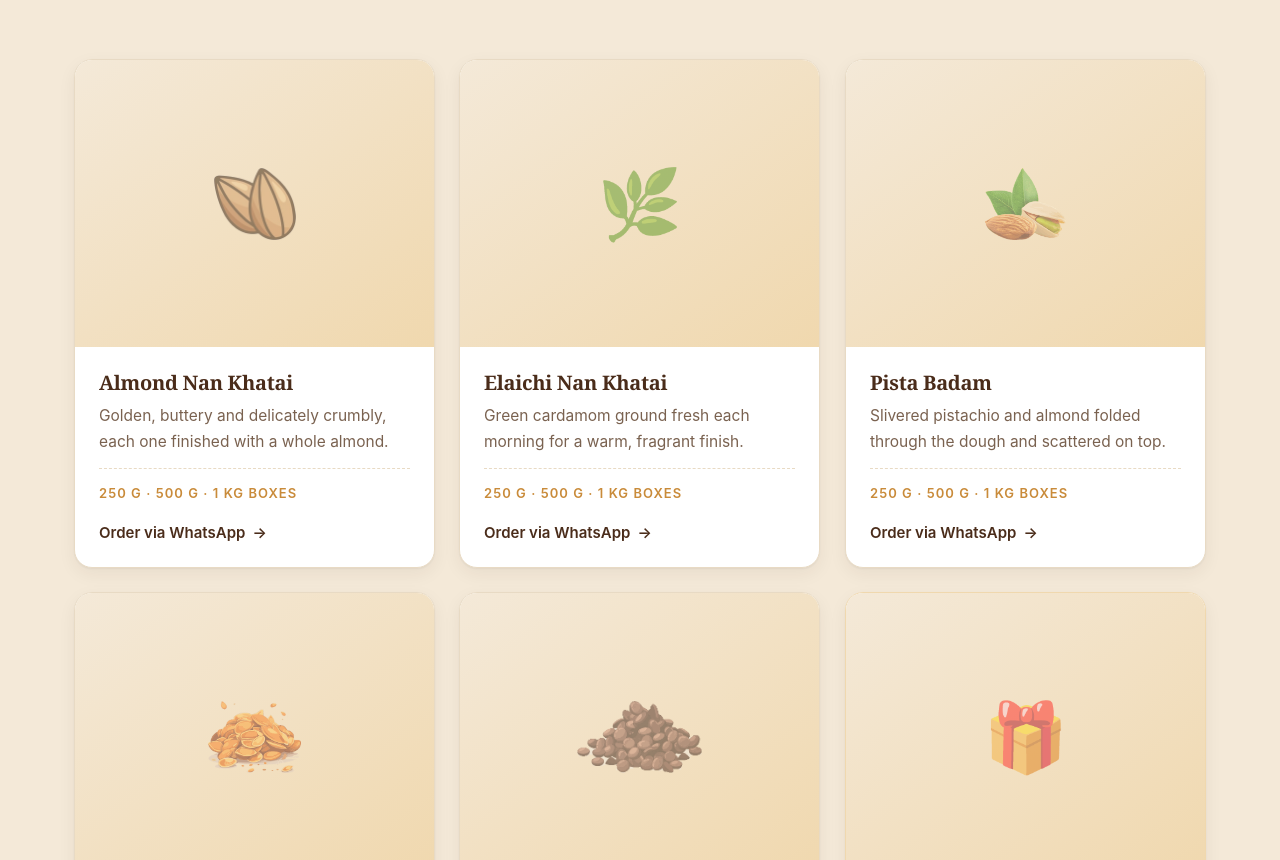
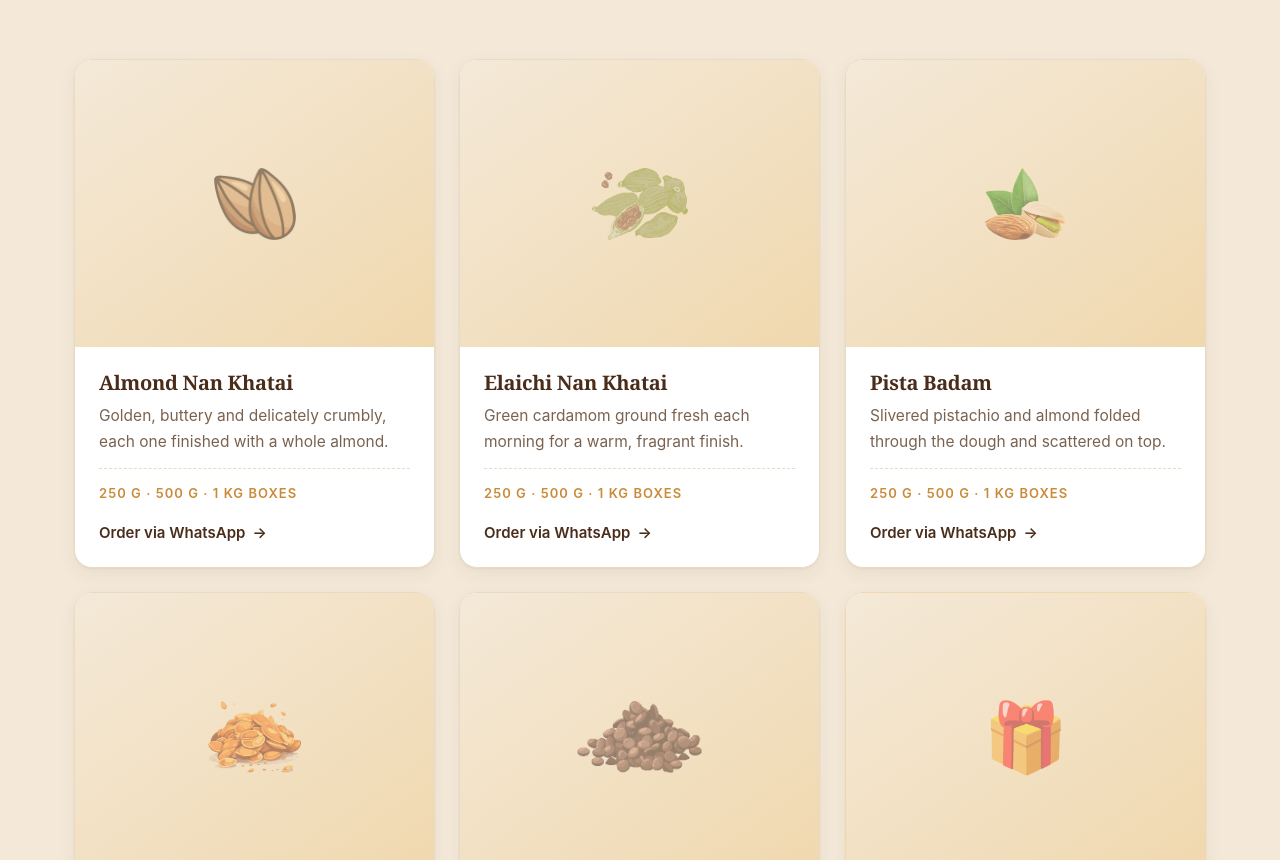
Before and after one commit to nankhataiwaley-arch/nankhataiwaley-arch.github.io, a website: page index.html in a window 1280 px wide. Shown: the part 1599-2459 px from the top of the page. Drawn offline with Linux system fonts and the light colour scheme; a web font is replaced by a local one.

Commit message:
Use the owner's cardamom illustration on the Elaichi card
Same treatment again. This source sat on a warm off-white (#f4f0ed)
rather than white or a checkerboard, which the border-sampling cutout
picks up on its own — no special casing needed.

The artwork is line drawing rather than solid colour, so it looked washed
out in isolation at the shared .5 opacity. In place next to the almond and
pistachio it reads at the same weight, so it keeps the shared value rather
than earning an exception.

300px, 192 colours, 19.2 KB. Five of six product cards now carry
illustrations; only The Mixed Box is still on an emoji.

Co-Authored-By: Claude Opus 5 (1M context) <noreply@anthropic.com>
Claude-Session: https://claude.ai/code/session_01WWDkRcsBdMQ3uubfupfJtY

```diff
--- a/index.html
+++ b/index.html
@@ -198,8 +198,8 @@
 
         <article class="card reveal" data-reveal style="--d:80ms">
           <div class="media media--product">
-            <img src="public/images/products/elaichi-nan-khatai.jpg"
-                 alt="Cardamom Nan Khatai topped with crushed green cardamom" loading="lazy" width="500" height="400">
+            <img class="is-icon" src="public/images/products/elaichi-nan-khatai.png"
+                 alt="An illustration of green cardamom pods" loading="lazy" width="500" height="400">
             <span class="media__fallback" aria-hidden="true">🌿</span>
           </div>
           <div class="card__body">
```
Also changed, not shown: README.md, public/images/products/elaichi-nan-khatai.png (added).
